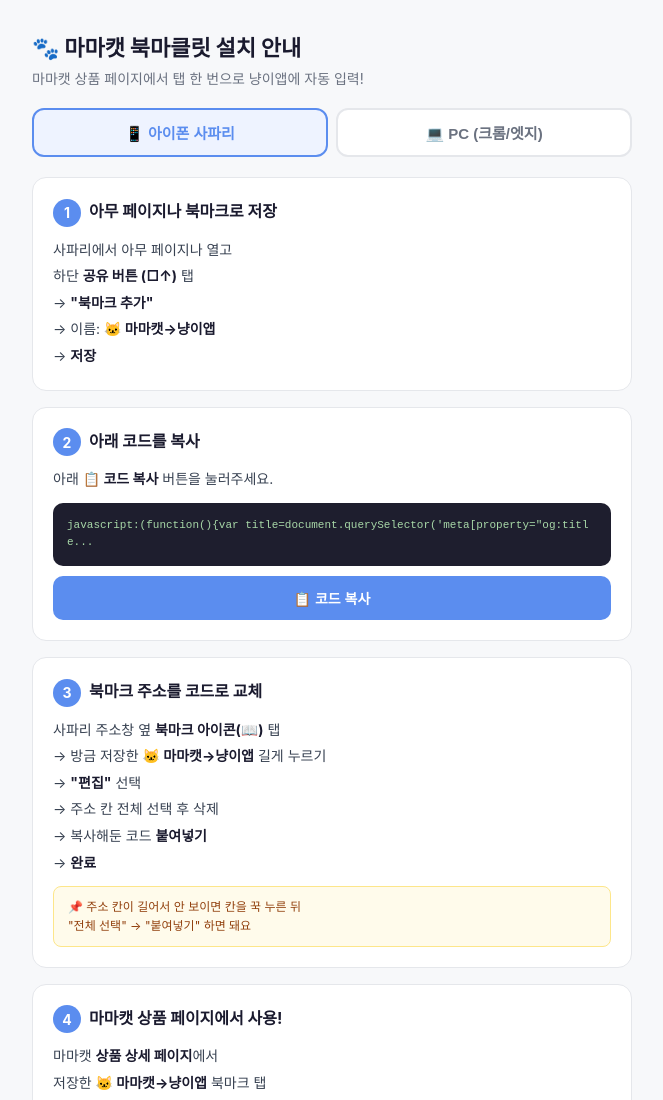
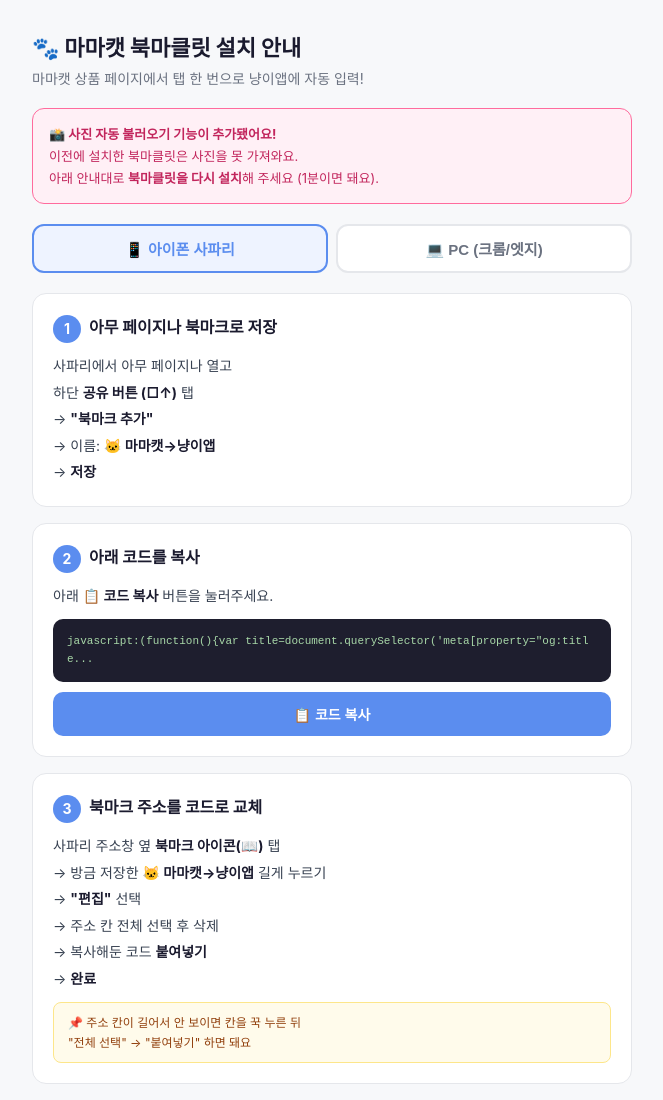
Before and after one commit to nunubam/cat-food-app, a plain HTML site: page bookmarklet.html in a window 1280 px wide. Shown: the top 1100 px of the page, without its empty margins (308-971 px from the left). Drawn offline with Linux system fonts and the light colour scheme.

Commit message:
북마클릿 업데이트 안내 배너 추가

```diff
--- a/bookmarklet.html
+++ b/bookmarklet.html
@@ -55,6 +55,13 @@ h1{font-size:22px;font-weight:800;margin-bottom:6px}
 <div class="wrap">
   <h1>🐾 마마캣 북마클릿 설치 안내</h1>
   <p class="sub">마마캣 상품 페이지에서 탭 한 번으로 냥이앱에 자동 입력!</p>
+
+  <!-- 업데이트 안내 배너 -->
+  <div style="background:#FFF0F6;border:1px solid #FF6B9D;border-radius:12px;padding:14px 16px;margin-bottom:20px;font-size:13px;color:#C2255C;line-height:1.7">
+    <b>📸 사진 자동 불러오기 기능이 추가됐어요!</b><br>
+    이전에 설치한 북마클릿은 사진을 못 가져와요.<br>
+    아래 안내대로 <b>북마클릿을 다시 설치</b>해 주세요 (1분이면 돼요).
+  </div>
 
   <!-- 탭 전환 -->
   <div class="tabs">
```
